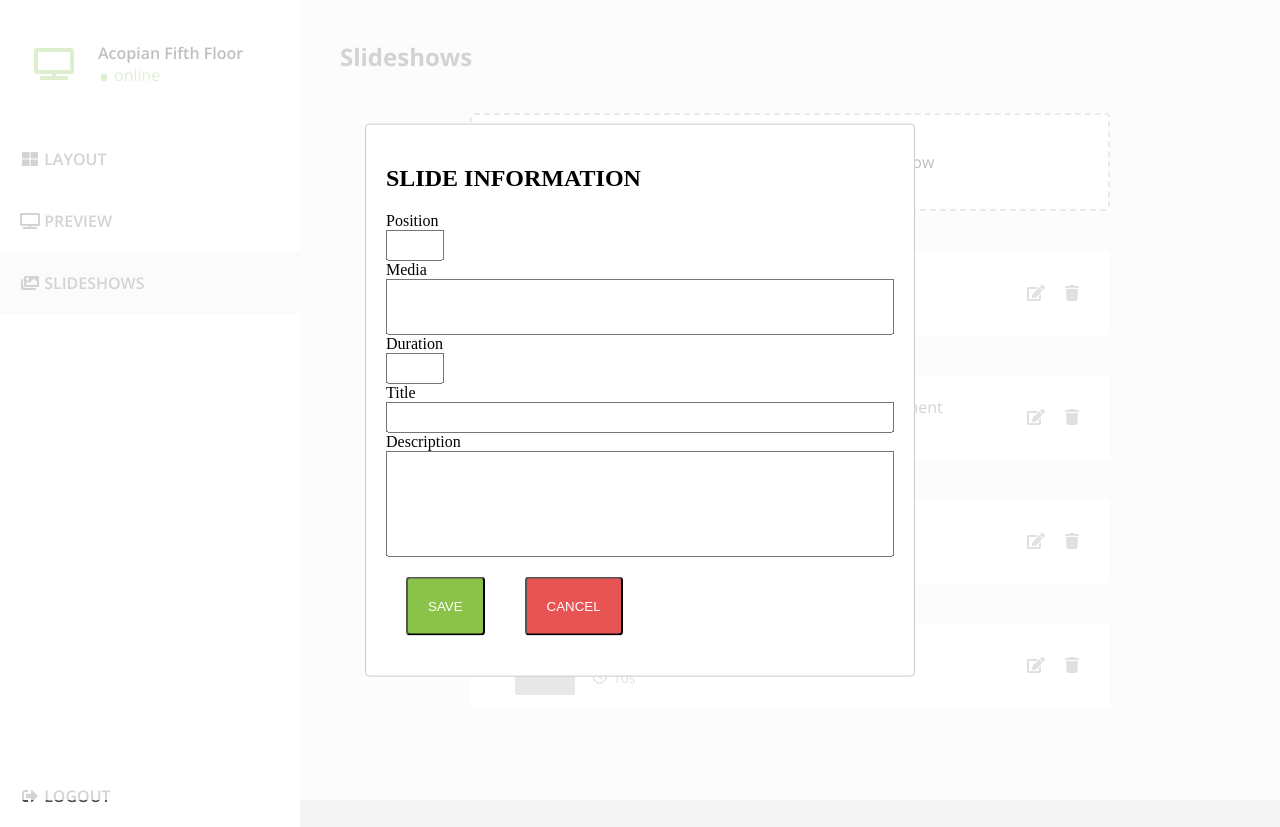
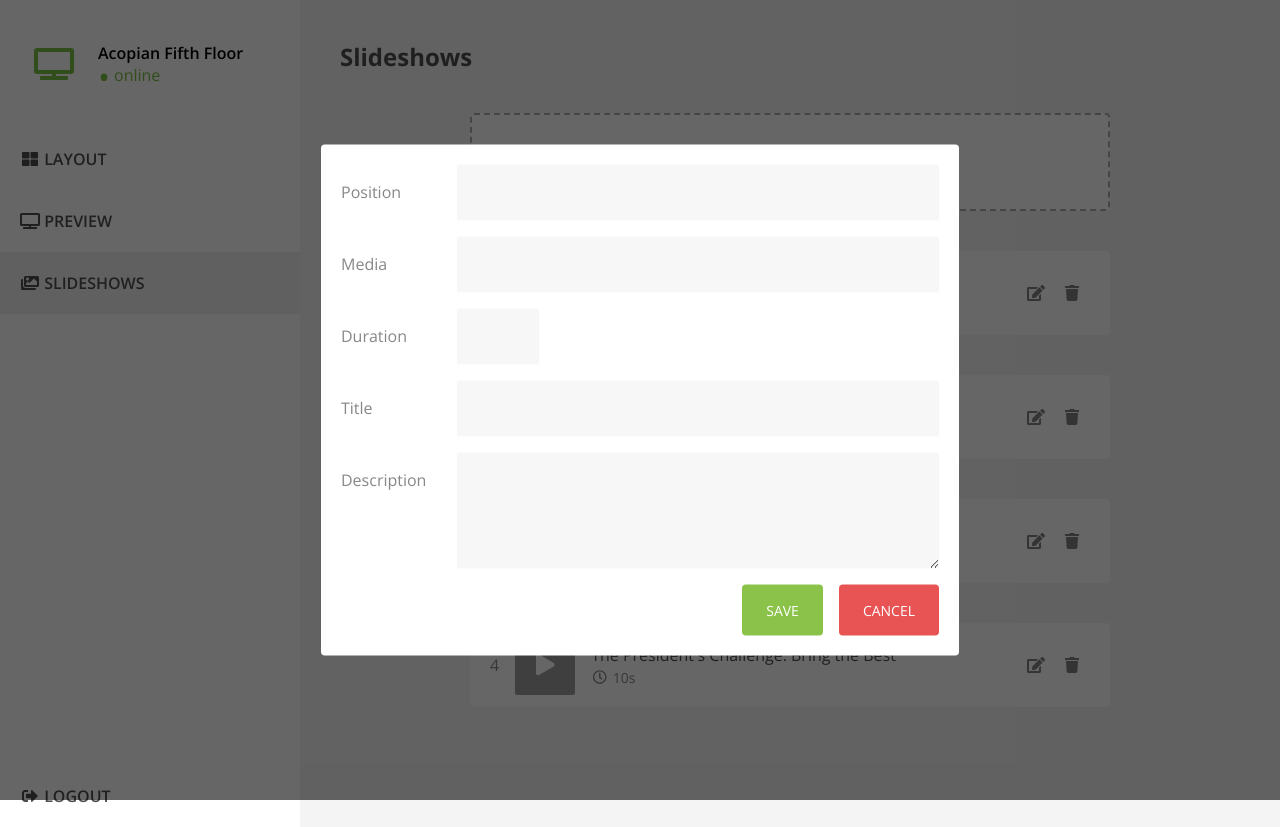
Before and after one commit to wassgha/digital-signage, a Next.js app: page /slideshows in a window 1280 px wide. Both pictures are taken after a click on the icon 1036 px from the left and 293 px from the top of the page. Built offline with nearby package versions, Linux system fonts and the light colour scheme; grey boxes are pictures that could not be loaded.

Commit message:
Better styling

```diff
--- a/components/Dialog.js
+++ b/components/Dialog.js
@@ -8,9 +8,10 @@ const customStyles = {
     right: 'auto',
     bottom: 'auto',
     marginRight: '-50%',
-    transform: 'translate(-50%, -50%)'
+    transform: 'translate(-50%, -50%)',
+    border: 'none'
   },
-  overlay: { zIndex: 3 }
+  overlay: { zIndex: 3, backgroundColor: 'rgba(0,0, 0, 0.6)' }
 }
 
 /*
@@ -49,118 +50,128 @@ class Dialog extends React.Component {
 
   render() {
     return (
-      <div className="rectangle">
+      <div className='container'>
         <Modal
           isOpen={this.state.modalIsOpen}
           onAfterOpen={this.afterOpenModal}
           onRequestClose={this.closeModal}
           style={customStyles}
-          contentLabel="Example Modal"
         >
-          <div className="rectangle1">
-            <h2 ref={subtitle => (this.subtitle = subtitle)}>
-              SLIDE INFORMATION
-            </h2>
+          <div className='form'>
+            <div className='inputGroup'>
+              <label>Position</label>
+              <input name='position' onChange={this.handleInputChange} />
+            </div>
+            <div className='inputGroup'>
+              <label>Media</label>
+              <input name='media' onChange={this.handleInputChange} />
+            </div>
+            <div className='inputGroup'>
+              <label>Duration</label>
+              <input name='duration' onChange={this.handleInputChange} type='number' />
+            </div>
+            <div className='inputGroup'>
+              <label>Title</label>
+              <input name='title' onChange={this.handleInputChange} />
+            </div>
+            <div className='inputGroup'>
+              <label>Description</label>
+              <textarea name='description' onChange={this.handleInputChange} />
+            </div>
           </div>
 
-          <div className="rectangle2">
-            <div>Position</div>
-            <input
-              name="position"
-              className="position"
-              onChange={this.handleInputChange}
-            />
-            <div>Media</div>
-            <input
-              name="media"
-              className="media"
-              onChange={this.handleInputChange}
-            />
-            <div>Duration</div>
-            <input
-              name="duration"
-              className="duration"
-              onChange={this.handleInputChange}
-            />
-            <div>Title</div>
-            <input
-              name="title"
-              className="title"
-              onChange={this.handleInputChange}
-            />
-            <div>Description</div>
-            <input
-              name="decription"
-              className="description"
-              onChange={this.handleInputChange}
-            />
+          <div className={'btnGroup'}>
+            <button className={'btn save'} onClick={this.closeModal}>
+              Save
+            </button>
+            <button className={'btn cancel'} onClick={this.closeModal}>
+              Cancel
+            </button>
           </div>
-
-          <button className="btn save" onClick={this.closeModal}>
-            Save
-          </button>
-
-          <button className="btn cancel" onClick={this.closeModal}>
-            Cancel
-          </button>
         </Modal>
         <style jsx>{`
-          .rectangle {
+          .container {
             display: flex;
             flex-direction: row;
             justify-content: space-between;
             align-content: center;
             font-color: black;
+            font-family: 'Open Sans', sans-serif;
           }
 
-          .rectangle1 {
+          .form {
             display: flex;
             flex-direction: column;
           }
 
-          .rectangle2 {
+          .form .inputGroup {
+            margin-bottom: 16px;
             display: flex;
-            flex-direction: column;
+            flex-direction: row;
+            justify-content: flex-start;
           }
 
-          .position {
-            height: 25px;
-            width: 50px;
+          .form label {
+            margin-right: 16px;
+            color: #878787;
+            font-family: 'Open Sans', sans-serif;
+            min-width: 100px;
+            max-width: 100px;
+            display: inline-block;
+            padding-top: 16px;
           }
 
-          .media {
-            height: 50px;
-            width: 500px;
+          .form input,
+          .form textarea {
+            background-color: #f7f7f7;
+            min-height: 40px;
+            min-width: 450px;
+            border-radius: 2px;
+            border: none;
+            outline: none;
+            padding: 8px;
+            padding-left: 16px;
+            padding-right: 16px;
+            font-size: 16px;
           }
 
-          .duration {
-            height: 25px;
-            width: 50px;
+          .form textarea {
+            resize: vertical;
+            min-height: 100px;
           }
 
-          .title {
-            height: 25px;
-            width: 500px;
+          .form input[type='number'] {
+            min-width: 50px !important;
+            max-width: 50px !important;
           }
 
-          .description {
-            height: 100px;
-            width: 500px;
+          .btnGroup {
+            display: flex;
+            flex-direction: row;
+            justify-content: flex-end;
+            flex: 1;
           }
 
           .btn {
+            font-family: 'Open Sans', sans-serif;
             background: lightgray;
-            padding: 20px;
             text-decoration: none;
             text-transform: uppercase;
             color: white;
+            font-size: 14px;
             border-radius: 4px;
-            margin: 20px;
+            border: none;
             display: inline-block;
+            margin-left: 16px;
+            padding: 16px;
+            padding-left: 24px;
+            padding-right: 24px;
           }
+
           .btn.save {
             background: #8bc34a;
           }
+
           .btn.cancel {
             background: #e85454;
           }
```
